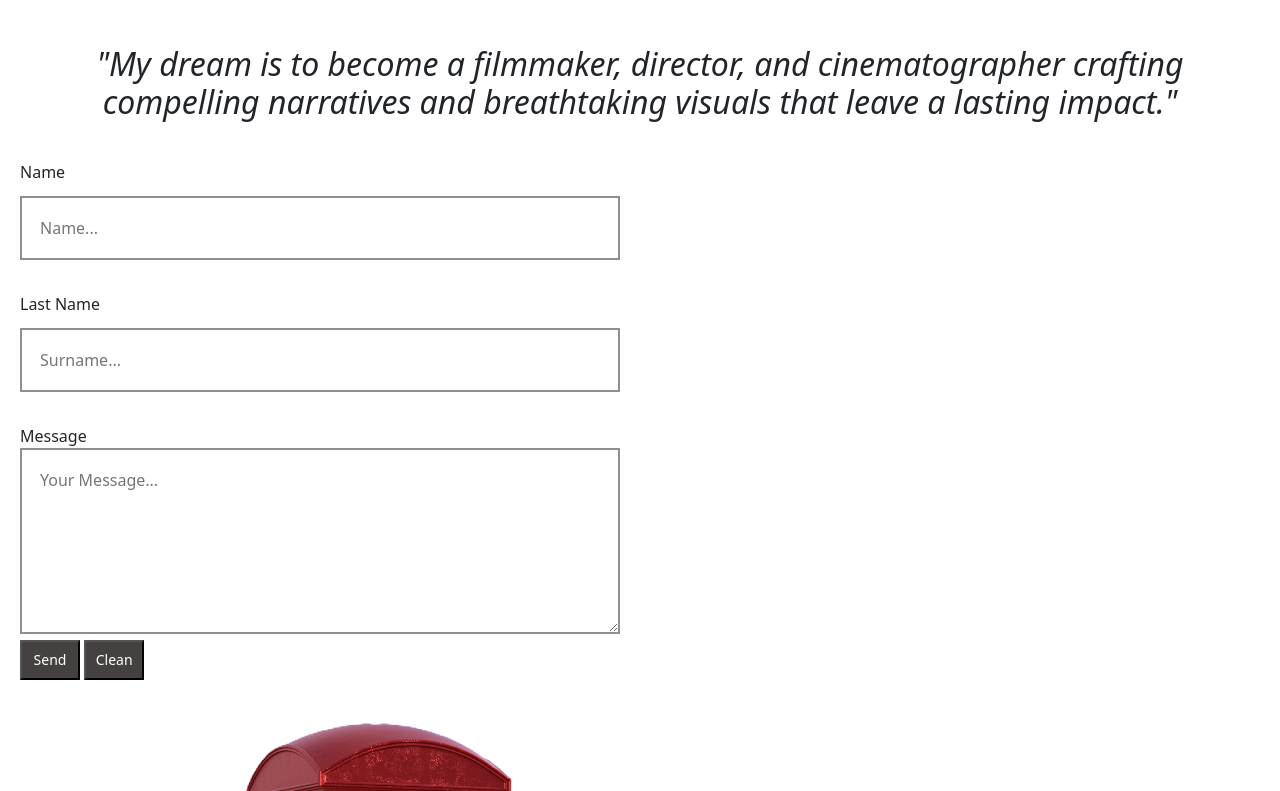
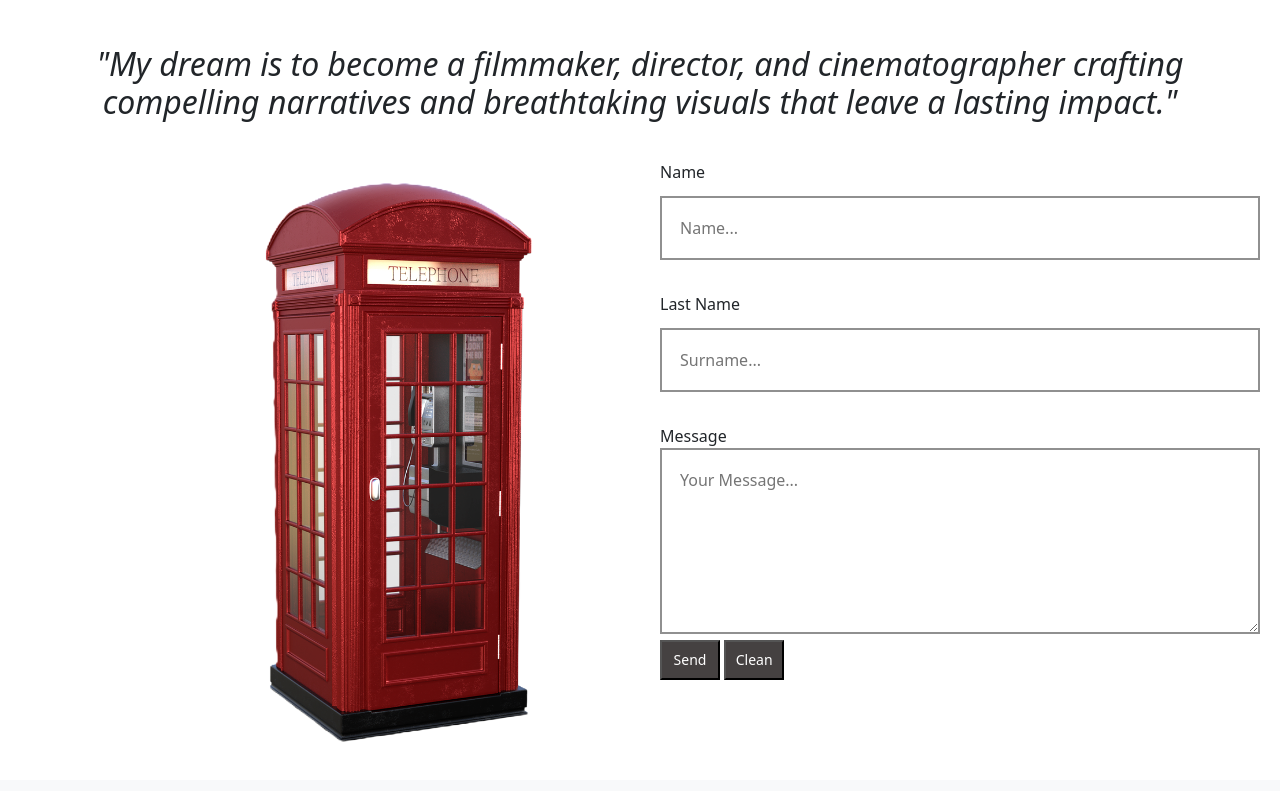
Before and after one commit to JohnKono2025/ca4project2, a plain HTML site: page public/index.html in a window 1280 px wide. Shown: the part 569-1360 px from the top of the page. Drawn offline with nearby package versions, Linux system fonts and the light colour scheme.

Commit message:
update css and index.htlm

```diff
--- a/public/index.html
+++ b/public/index.html
@@ -81,6 +81,13 @@
   <div class="contactform-container">
     <div class="contactform-row">
       <div class="contactform-column">
+        <img src="images/contact-us.png" alt="Contact Us picture" style="width:740px; height:600px;">
+
+      </div>
+
+
+
+        <div class="contactform-column">
           <form action="#">
             <label for="name">Name</label>
             <input type="text" id="name" name="name" placeholder="Name...">
@@ -93,10 +100,8 @@
           </form>
 
         </div>
-      <div>
-        <img src="images/contact-us.png" alt="Contact Us picture" style="width:740px; height:600px;">
 
-      </div>
+
     </div>
   </div>
 
```
Also changed, not shown: public/css/style.css (indentation only). Lines whose indentation alone changed are shown as unchanged.
